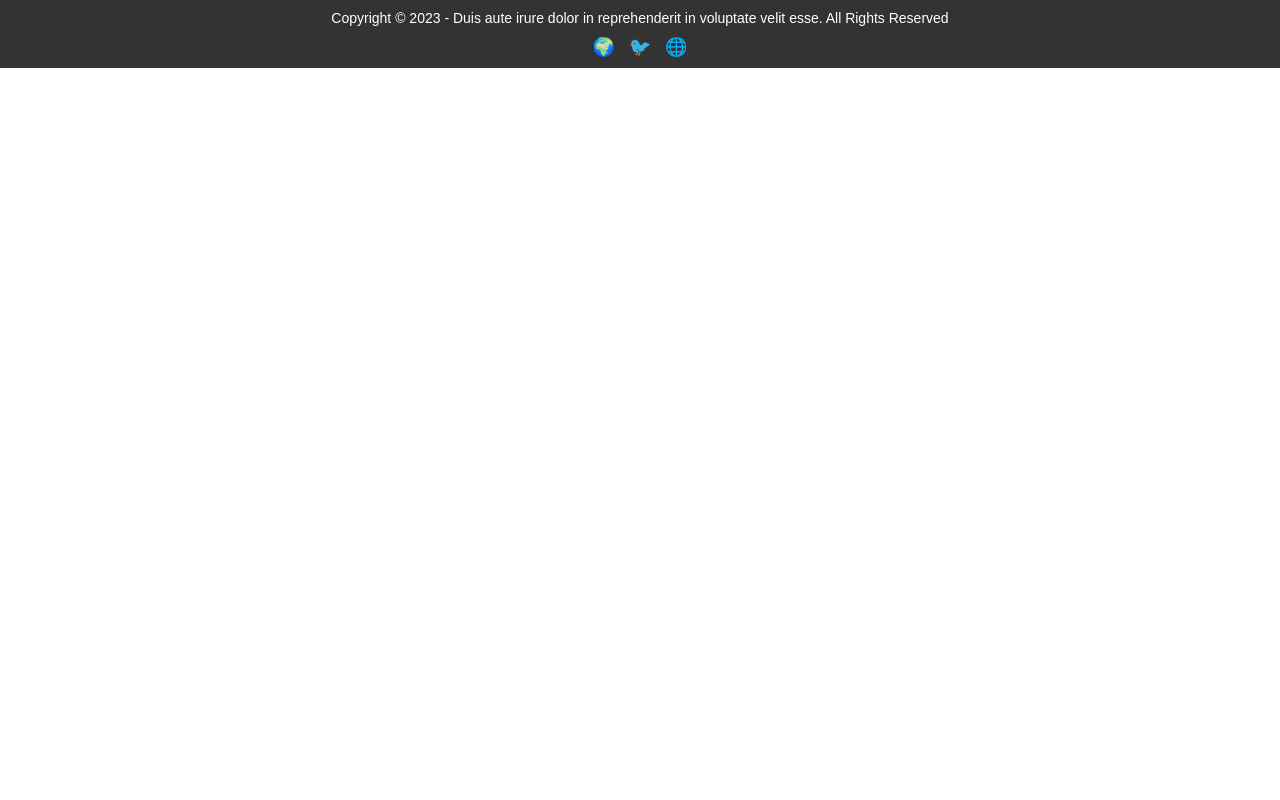
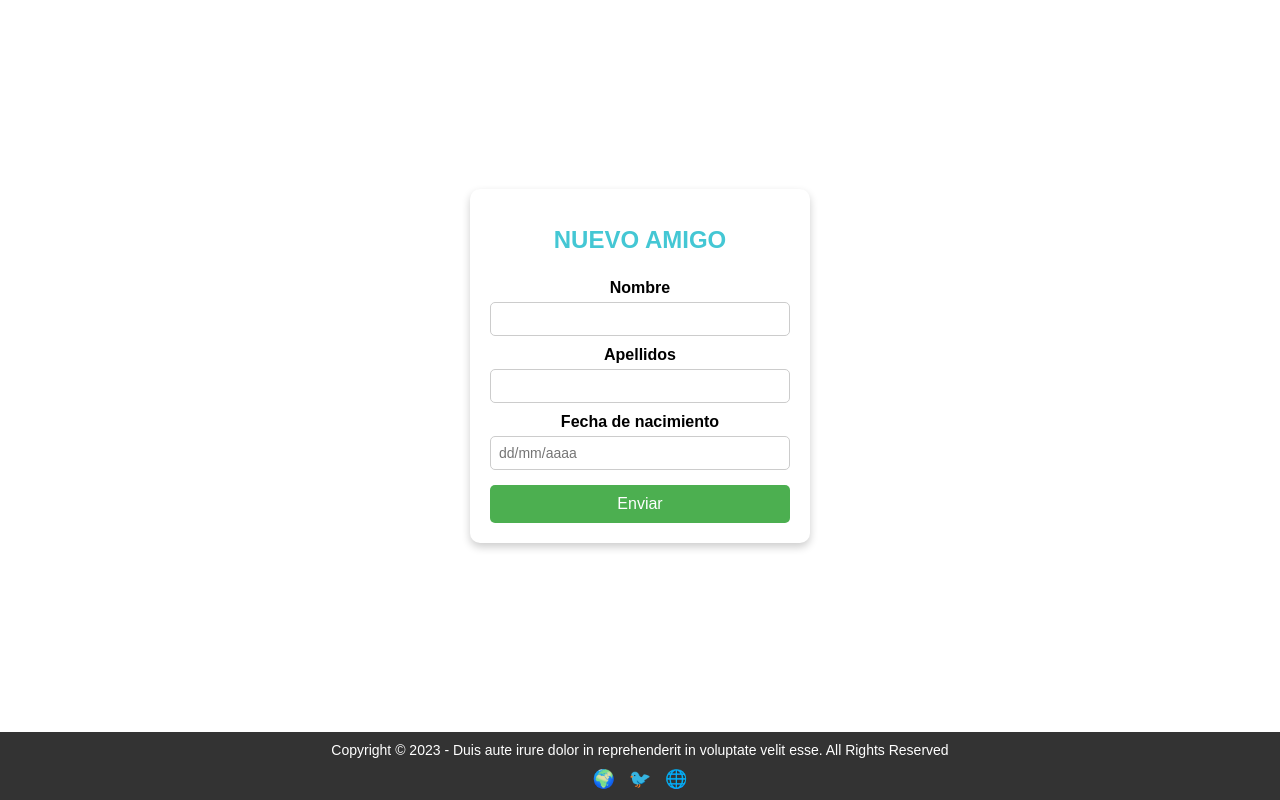
Before and after one commit to Manumut/AgendaPHP, a PHP site: page /Vista/buscAmigo.php in a window 1280 px wide. Run offline with PHP 8.4, Linux system fonts and the light colour scheme.

Commit message:
buscar amigo

```diff
--- a/Vista/buscAmigo.php
+++ b/Vista/buscAmigo.php
@@ -1,6 +1,25 @@
 <?php
 require_once("../Vista/cabecera.html");
 ?>
+
+
+    <main id=busAmigo>
+        <div class="formu-buscaAmig">
+            <h1>NUEVO AMIGO</h1>
+            <form id="buscar-amigo" action="../Controlador/index.php" method="POST">
+                <label for="nombre">Nombre</label>
+                <input type="text" id="nombre" name="nombre" required>
+
+                <label for="apellidos">Apellidos</label>
+                <input type="text" id="apellidos" name="apellidos" required>
+
+                <label for="fecha_nacimiento">Fecha de nacimiento</label>
+                <input type="text" id="fecha_nacimiento" name="fecha_nacimiento" placeholder="dd/mm/aaaa" required>
+
+                <button type="submit">Enviar</button>
+            </form>
+        </div>
+    </main>
 
 
 
--- a/Vista/style.css
+++ b/Vista/style.css
@@ -230,69 +230,61 @@ input[type="submit"]:hover {
     transform: translateX(5px);
 }
 
-/* Submenu styles
-.submenu {
+/* BUSCADOR AMIGOS */
+
+#busAmigo{
     display: flex;
     justify-content: center;
-    margin-bottom: 20px;
+    margin: auto;
 }
 
-.submenu a {
-    text-decoration: none;
-    color: #4CAF50;
-    font-weight: bold;
-    margin: 0 10px;
-    padding: 10px 15px;
-    border: 1px solid #4CAF50;
-    border-radius: 5px;
-    transition: background-color 0.3s ease, color 0.3s ease;
+.formu-buscaAmig {
+    background: white;
+    padding: 20px;
+    border-radius: 10px;
+    box-shadow: 0px 4px 8px rgba(0, 0, 0, 0.2);
+    text-align: center;
+    width: 300px;
+
 }
 
-.submenu a:hover {
-    background-color: #4CAF50;
-    color: white;
+h1 {
+    font-size: 24px;
+    color: #44c7d4;
+    margin-bottom: 15px;
 }
 
-/* Friends table styles
-.friends-table {
-    width: 100%;
-    border-collapse: collapse;
-    margin: 20px 0;
-    text-align: center;
+/* Campos del formulario */
+#buscar-amigo {
+    display: flex;
+    flex-direction: column;
 }
 
-.friends-table thead {
-    background-color: #4CAF50;
-    color: white;
+#buscar-amigo label {
+    font-weight: bold;
+    margin-top: 10px;
 }
 
-.friends-table th, .friends-table td {
-    padding: 10px;
-    border: 1px solid #ddd;
+#buscar-amigo input {
+    padding: 8px;
+    margin-top: 5px;
+    border: 1px solid #ccc;
+    border-radius: 5px;
+    font-size: 14px;
 }
 
-.friends-table tr:nth-child(even) {
-    background-color: #f9f9f9;
+/* Estilos del botón */
+#buscar-amigo button {
+    background: #4CAF50;
+    color: white;
+    border: none;
+    padding: 10px;
+    border-radius: 5px;
+    cursor: pointer;
+    font-size: 16px;
+    margin-top: 15px;
 }
 
-.friends-table tr:hover {
-    background-color: #f1f1f1;
+#buscar-amigo button:hover {
+    background: #45a049;
 }
-
-/* Modify button styles
-.btn-modify {
-    padding: 8px 12px;
-    background-color: #4CAF50;
-    color: white;
-    border: none;
-    border-radius: 4px;
-    font-size: 14px;
-    cursor: pointer;
-    transition: background-color 0.3s ease, transform 0.3s ease;
-}
-
-.btn-modify:hover {
-    background-color: #45a049;
-    transform: scale(1.1);
-}
-*/
```
Also changed, not shown: Controlador/index.php (+61 -21 lines).
